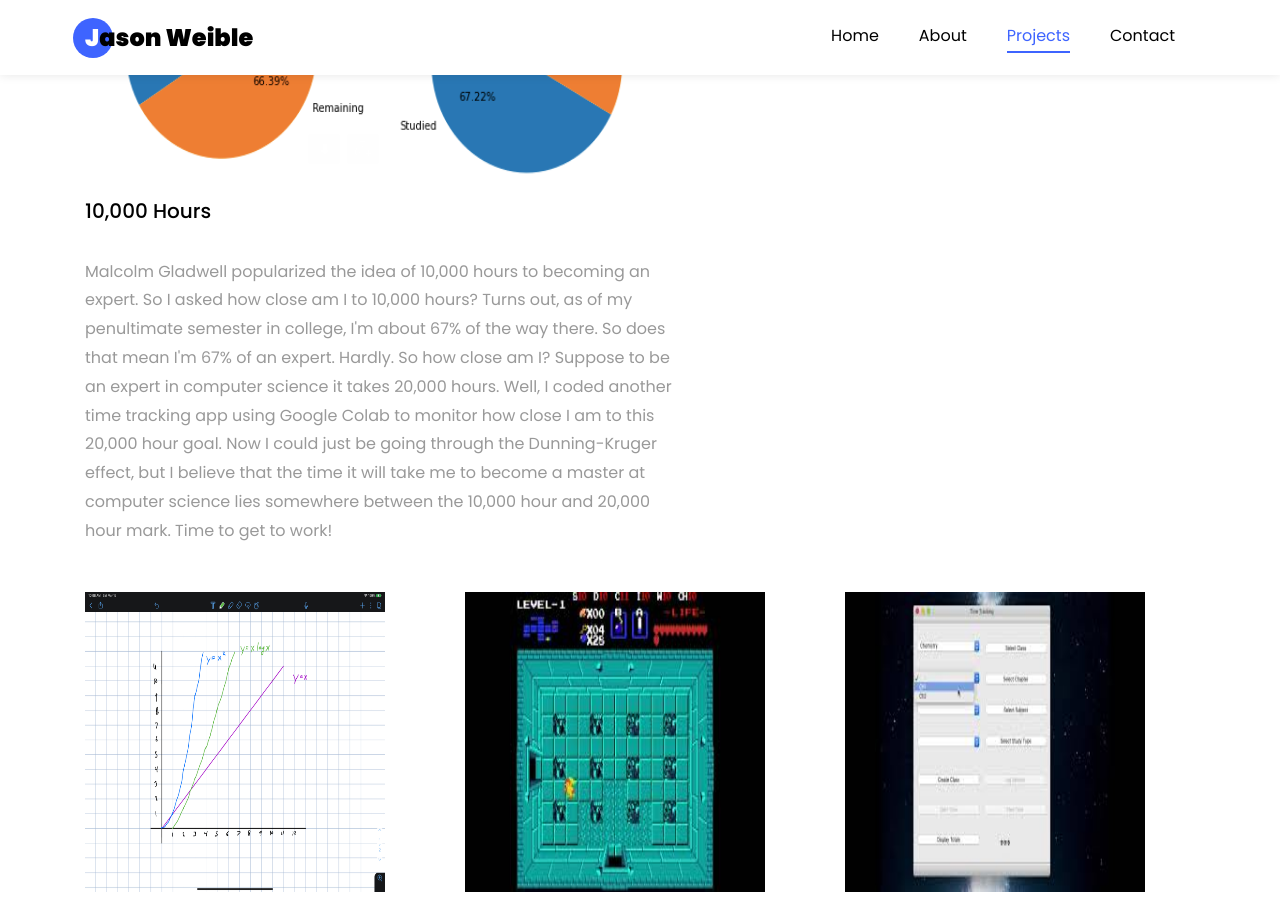
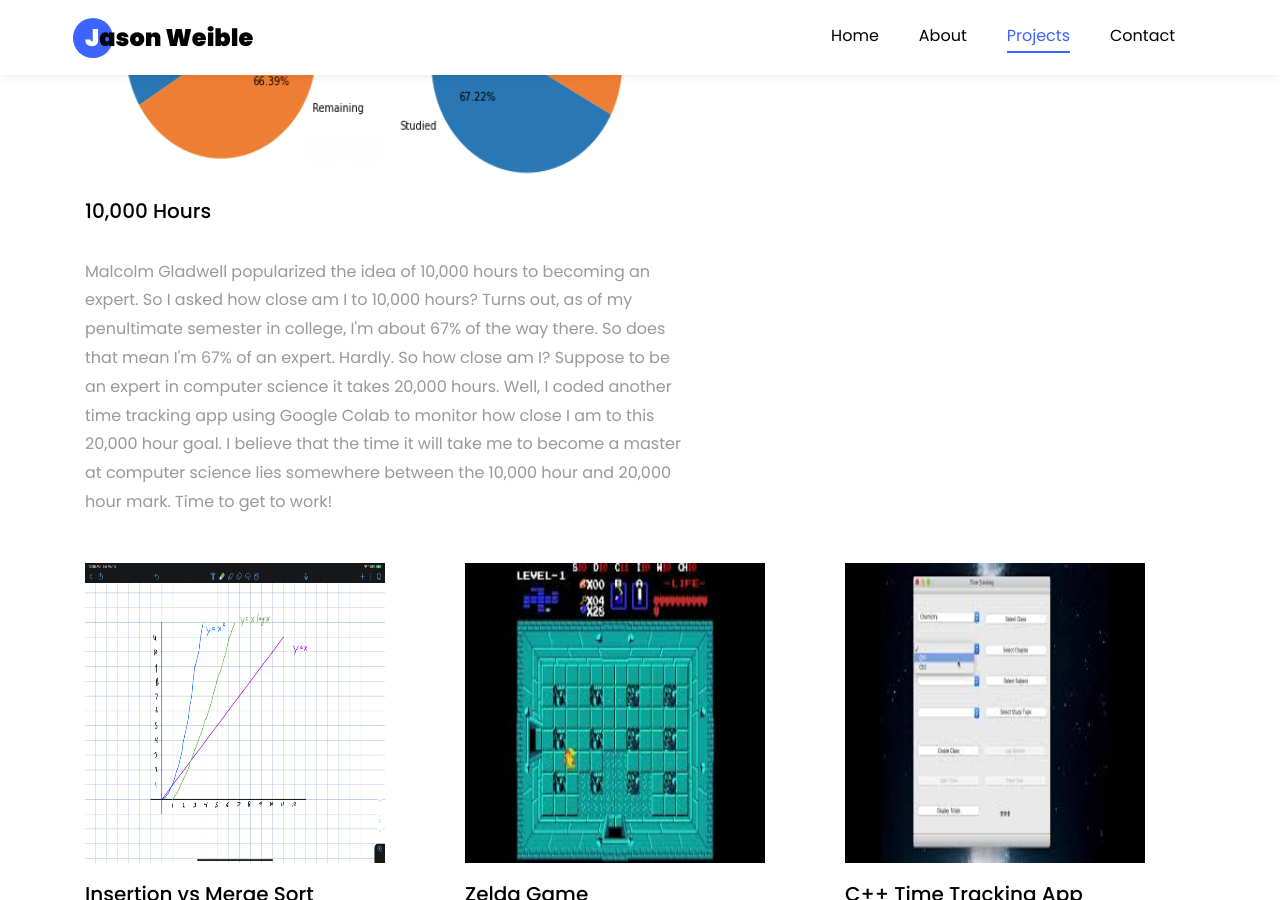
Before and after one commit to WeibleJason/WeibleJason.github.io, a Jekyll site: the page index.html, which Jekyll copies as it is, in a window 1280 px wide and 900 px high, scrolled down 805 px. Built offline with Jekyll 4.4.1, drawn with Linux system fonts in a browser that asks for light colours; some web fonts are replaced.

Commit message:
study time

```diff
--- a/index.html
+++ b/index.html
@@ -110,10 +110,9 @@
                         how close am I to 10,000 hours? Turns out, as of my penultimate semester in college, I'm about
                         67% of the way there. So does that mean I'm 67% of an expert. Hardly. So how close am I? Suppose
                         to be an expert in computer science it takes 20,000 hours. Well, I coded another time tracking
-                        app using Google Colab to monitor how close I am to this 20,000 hour goal. Now I could just be
-                        going through the Dunning-Kruger effect, but I believe that the time it will take me to become
-                        a master at computer science lies somewhere between the 10,000 hour and 20,000 hour mark. Time
-                        to get to work!</p>
+                        app using Google Colab to monitor how close I am to this 20,000 hour goal. I believe that the time
+                        it will take me to become a master at computer science lies somewhere between the 10,000 hour and
+                        20,000 hour mark. Time to get to work!</p>
                     </div>
                 </div>
             </div>
```
